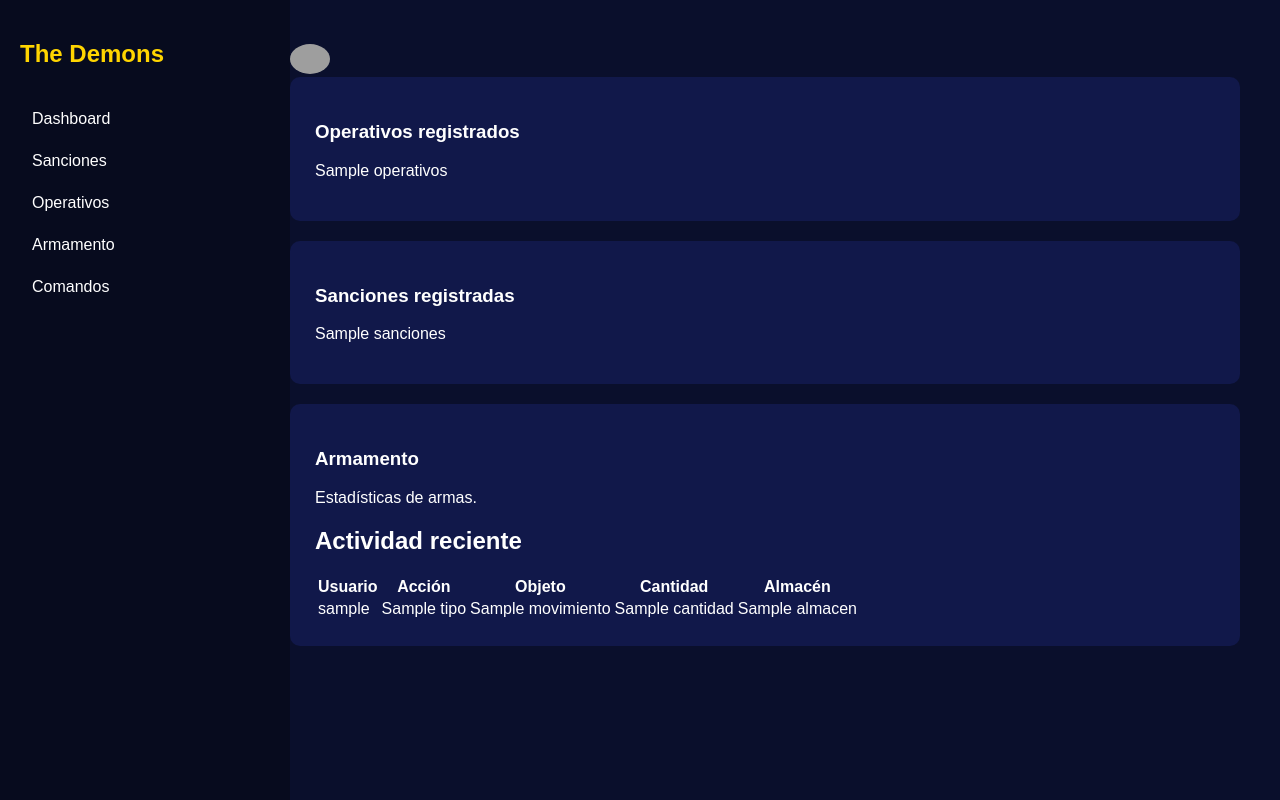
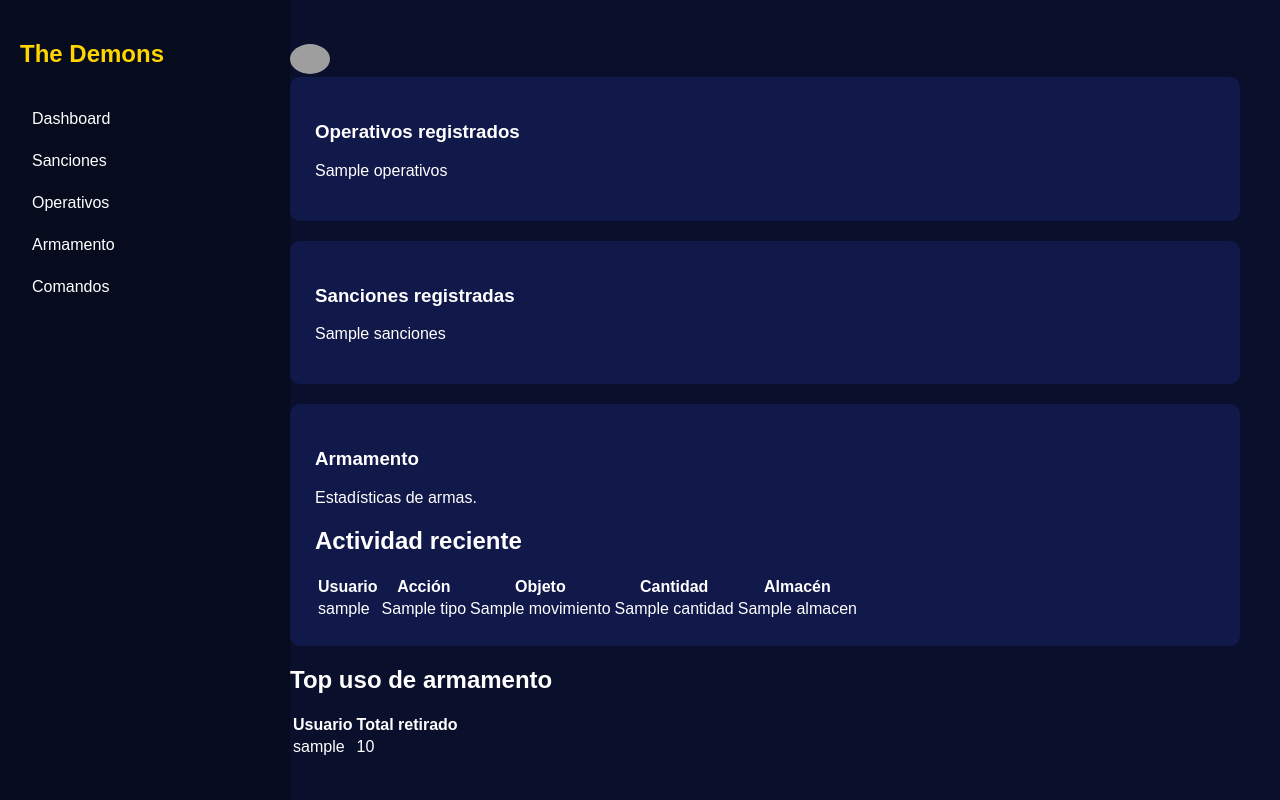
Before and after one commit to Javimoa95/bot-operativos, a FastAPI app: template web/templates/dashboard.html in a window 1280 px wide. Run offline with FastAPI, Linux system fonts and the light colour scheme; the template is opened without the code that fills it: most values are stand-ins (such as "Sample title", 1, 10 or a date in 2020); parts of the project's set-up code (start-up, migrations or seed data) failed here and were passed over; grey boxes are pictures that could not be loaded.

Commit message:
Add armament usage ranking to dashboard

```diff
--- a/web/app.py
+++ b/web/app.py
@@ -78,6 +78,28 @@ def obtener_movimientos_recientes():
 
     return movimientos
 
+def obtener_ranking_armamento():
+
+    conn = conectar()
+    cur = conn.cursor()
+
+    cur.execute("""
+        SELECT username, SUM(cantidad) AS total
+        FROM armamento_logs
+        WHERE tipo = 'sacado'
+        GROUP BY username
+        ORDER BY total DESC
+        LIMIT 10
+    """)
+
+    ranking = cur.fetchall()
+
+    cur.close()
+    conn.close()
+
+    return ranking
+
+
 
 @app.get("/", response_class=HTMLResponse)
 async def home(request: Request):
@@ -109,6 +131,7 @@ async def dashboard(request: Request):
 
     stats = obtener_stats()
     movimientos = obtener_movimientos_recientes()
+    ranking = obtener_ranking_armamento()
 
     return templates.TemplateResponse(
         "dashboard.html",
@@ -116,6 +139,7 @@ async def dashboard(request: Request):
             "request": request,
             "user": user,
             "stats": stats,
-            "movimientos": movimientos
+            "movimientos": movimientos,
+            "ranking": ranking
         }
     )
--- a/web/templates/dashboard.html
+++ b/web/templates/dashboard.html
@@ -133,7 +133,21 @@ src="https://cdn.discordapp.com/avatars/{{user.id}}/{{user.avatar}}.png">
     {% endfor %}
 </table>
 </div>
+<h2>Top uso de armamento</h2>
 
+<table>
+<tr>
+    <th>Usuario</th>
+    <th>Total retirado</th>
+</tr>
+
+{% for r in ranking %}
+<tr>
+    <td>{{ r.username }}</td>
+    <td>{{ r.total }}</td>
+</tr>
+{% endfor %}
+</table>
 </div>
 
 </body>
```
